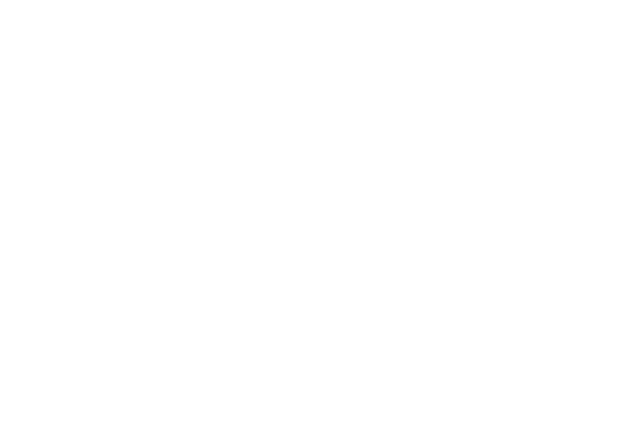
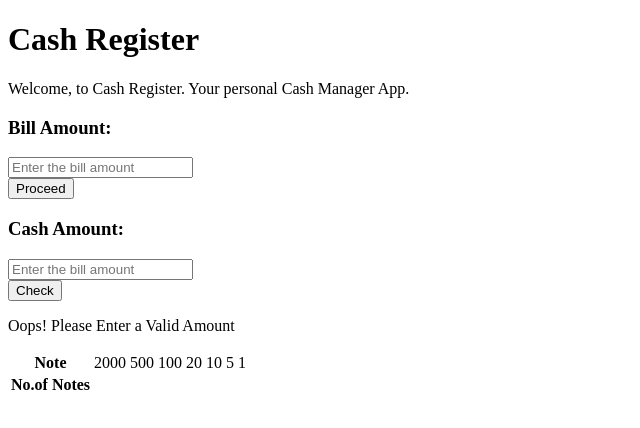
Before and after one commit to piyushahir28/Cash-Register, a plain HTML site: page index.html in a window 1280 px wide. Shown: the whole page, without its empty margins (0-640 px from the left). Drawn offline with Linux system fonts and the light colour scheme.

Commit message:
Components added

```diff
--- a/index.html
+++ b/index.html
@@ -4,9 +4,53 @@
    <meta charset="UTF-8">
    <meta http-equiv="X-UA-Compatible" content="IE=edge">
    <meta name="viewport" content="width=device-width, initial-scale=1.0">
-   <title>Document</title>
+   <title>Cash-Register</title>
 </head>
 <body>
-
+   <div class="container">
+      <h1>Cash Register</h1>
+      <p>Welcome, to Cash Register. Your personal Cash Manager App.</p>
+      <div>
+         <h3>Bill Amount:</h3>
+         <input type="text" placeholder="Enter the bill amount">
+         <div>
+            <button>Proceed</button>
+         </div>
+      </div>
+      <div>
+         <h3>Cash Amount:</h3>
+         <input type="text" placeholder="Enter the bill amount">
+         <div>
+            <button>Check</button>
+         </div>
+      </div>
+      <div>
+         <p>Oops! Please Enter a Valid Amount</p>
+      </div>
+      <div id="output">
+         <table>
+             <tr>
+             <th>Note</td>
+             <td>2000</td>
+             <td>500</td>
+             <td>100</td>
+             <td>20</td>
+             <td>10</td>
+             <td>5</td>
+             <td>1</td>
+             </tr>
+             <tr>
+               <th>No.of Notes</td>
+               <td class="showNotes"></td>
+               <td class="showNotes"></td>
+               <td class="showNotes"></td>
+               <td class="showNotes"></td>
+               <td class="showNotes"></td>
+               <td class="showNotes"></td>
+               <td class="showNotes"></td>
+               </tr>
+         </table>
+     </div>
+   </div>
 </body>
 </html>
```
